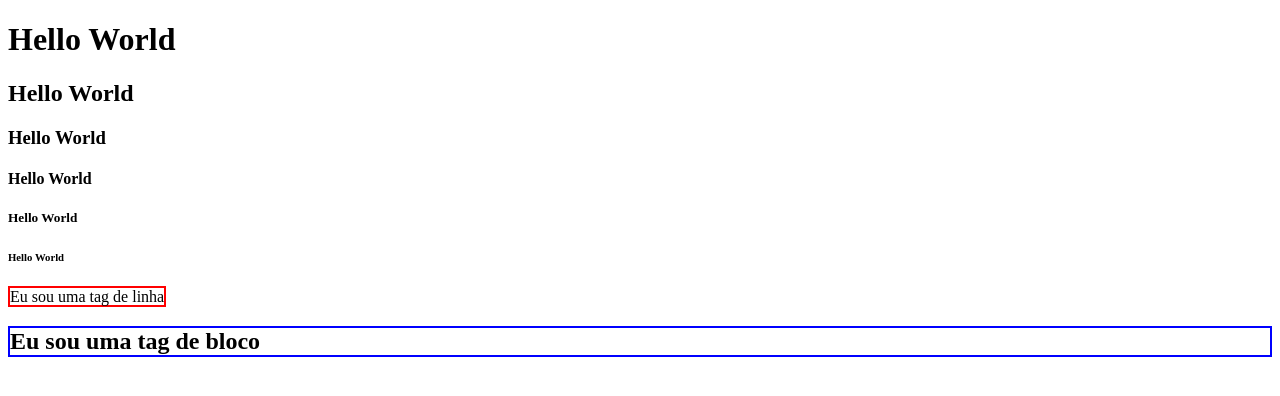
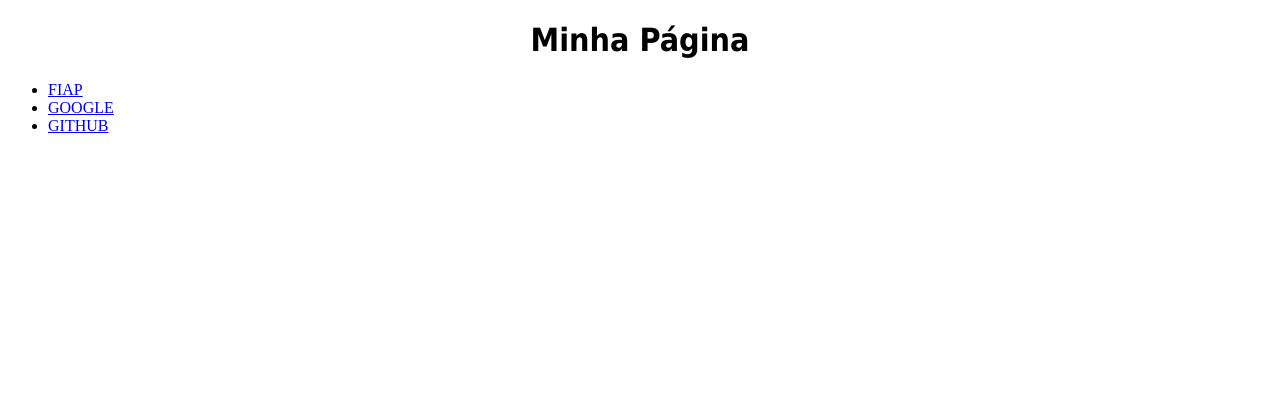
Before and after one commit to kauazipf/projeto-inicial, a plain HTML site: page index.html in a window 1280 px wide. Drawn offline with Linux system fonts and the light colour scheme.

Commit message:
Página Básica

```diff
--- a/index.html
+++ b/index.html
@@ -1,19 +1,28 @@
 <!DOCTYPE html>
-<html lang="pt-br">
-	<head>
-	<meta http-equiv="X-UA-Compatible" contet="IE=edge">
-	<meta charset="utf-8"/>
-	<meta name="viewport" content="width-device-width, initial-scale=1.0">
-	<title> Document </title>
-	</head>
+<html lang="en">
+<head>
+	<meta charset="UTF-8">
+	<meta name="viewport" content="width=device-width, initial-scale=1.0">
+	<title>Pagina Básica</title>
+</head>
 <body>
-	<h1> Hello World </h1>
-	<h2> Hello World </h2>
-	<h3> Hello World </h3>
-	<h4> Hello World </h4>
-	<h5> Hello World </h5>
-	<h6> Hello World </h6>
-	<span style="border: solid 2px #ff0000;"> Eu sou uma tag de linha </span>
-	<h2 style="border: solid 2px #0000ff;"> Eu sou uma tag de bloco</h2>
+
+	<div class="container">
+
+		<header class="cabecalho">
+			<h1 style="text-align: center; font-family: Tahoma, sans-serif;">Minha Página</h1>
+		</header>
+
+		<nav>
+			<ul>
+				<li> <a href="https://www.fiap.com.br" target="_blank"> FIAP </a> </li>
+				<li> <a href="https://www.google.com" target="_blank"> GOOGLE </a> </li>
+				<li> <a href="https://www.github.com" target="_blank"> GITHUB </a> </li>
+
+			</ul>
+		</nav>
+
+	</div>
+
 </body>
 </html>
```
